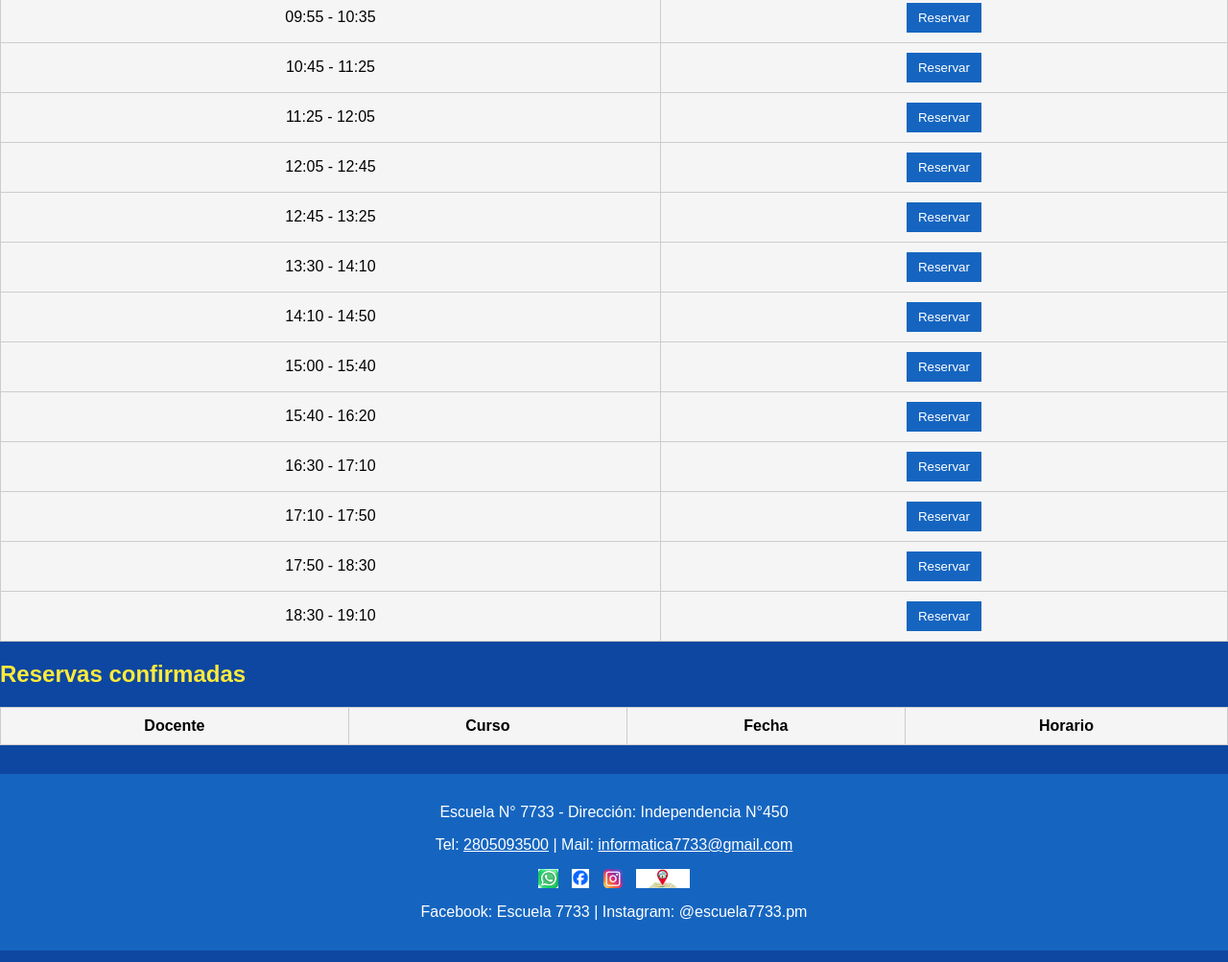
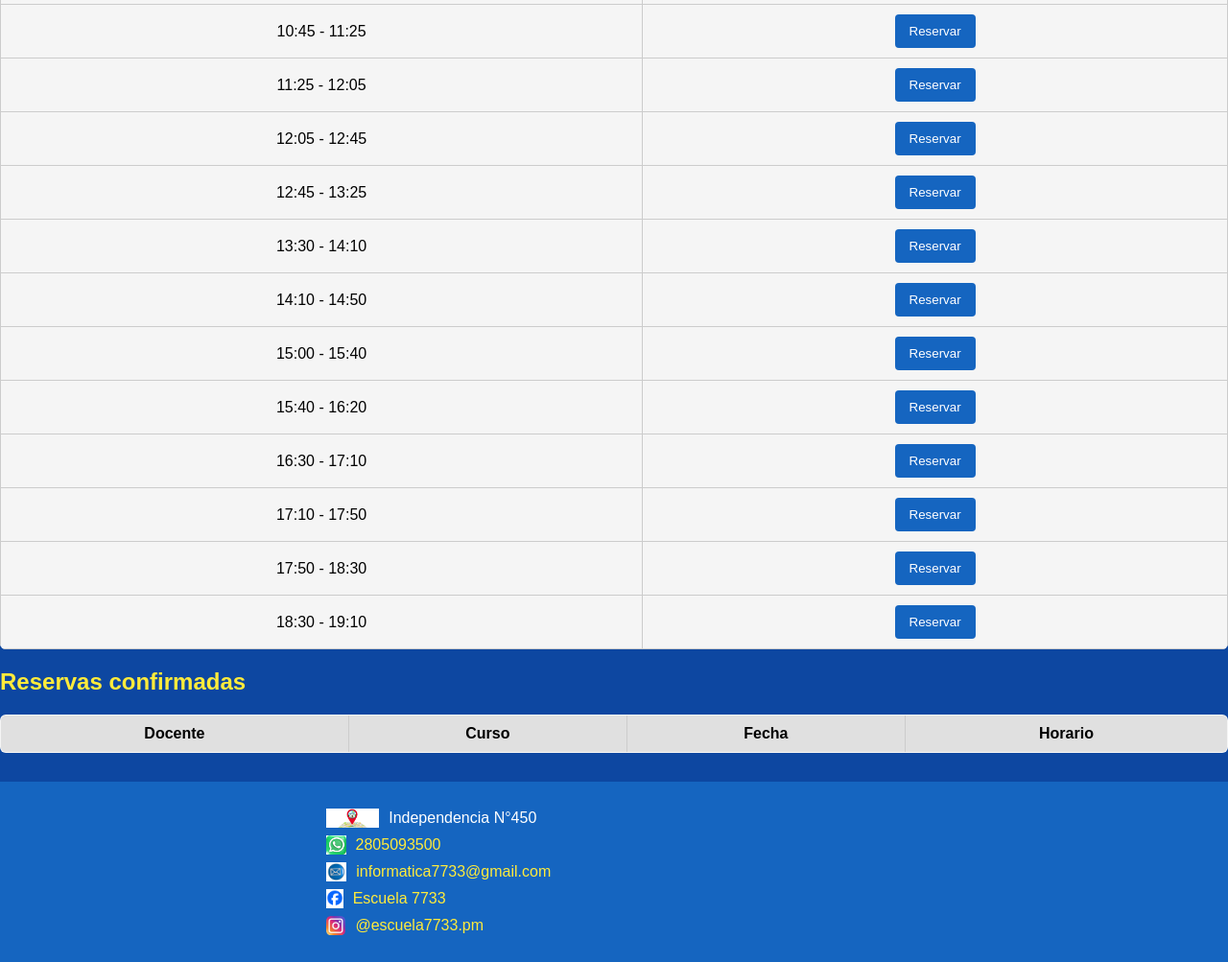
Before and after one commit to informatica7733-dot/reservas-7733-personal, a website: page public/steam.html in a window 1280 px wide. Shown: the part 599-1602 px from the top of the page at 96% size. Drawn offline with Linux system fonts and the light colour scheme; no server answers.

Commit message:
Nuevo estilo institucional completo

```diff
--- a/public/steam.html
+++ b/public/steam.html
@@ -89,17 +89,27 @@
   </script>
 </body>
 <footer>
-  <p>Escuela N° 7733 - Dirección: Independencia N°450</p>
-  <p>Tel: <a href="tel:2805093500" style="color:white;">2805093500</a>
-     | Mail: <a href="mailto:informatica7733@gmail.com" style="color:white;">informatica7733@gmail.com</a></p>
-  <p>
-    <img src="whatsapp.png" alt="WhatsApp">
-    <img src="facebook.png" alt="Facebook">
-    <img src="instagram.png" alt="Instagram">
-    <img src="ubicacion.png" alt="Ubicación">
-  </p>
-  <p>
-    Facebook: Escuela 7733 | Instagram: @escuela7733.pm
-  </p>
+  <div class="footer-container">
+    <p>
+      <img src="ubicacion.png" alt="Ubicación">
+      Independencia N°450
+    </p>
+    <p>
+      <img src="whatsapp.png" alt="WhatsApp">
+      <a href="tel:2805093500">2805093500</a>
+    </p>
+    <p>
+      <img src="mail.png" alt="Mail">
+      <a href="mailto:informatica7733@gmail.com">informatica7733@gmail.com</a>
+    </p>
+    <p>
+      <img src="facebook.png" alt="Facebook">
+      <a href="https://facebook.com/escuela7733" target="_blank">Escuela 7733</a>
+    </p>
+    <p>
+      <img src="instagram.png" alt="Instagram">
+      <a href="https://instagram.com/escuela7733.pm" target="_blank">@escuela7733.pm</a>
+    </p>
+  </div>
 </footer>
 </html>
--- a/public/styles.css
+++ b/public/styles.css
@@ -1,3 +1,4 @@
+/* Estilo general */
 body {
   font-family: Arial, sans-serif;
   background-color: #0d47a1; /* azul institucional */
@@ -6,6 +7,7 @@ body {
   padding: 0;
 }
 
+/* Encabezado con logo */
 header {
   text-align: center;
   padding: 20px;
@@ -18,14 +20,24 @@ header img {
 
 h1, h2 {
   color: #ffeb3b; /* amarillo para resaltar títulos */
+  margin: 10px 0;
 }
 
+/* Tablas */
 table {
   width: 100%;
   border-collapse: collapse;
   margin: 20px 0;
   background-color: #f5f5f5; /* gris claro */
   color: #000;
+  border-radius: 6px;
+  overflow: hidden;
+}
+
+table th {
+  background-color: #e0e0e0;
+  color: #000;
+  font-weight: bold;
 }
 
 table th, table td {
@@ -34,28 +46,51 @@ table th, table td {
   text-align: center;
 }
 
+/* Botones */
 button {
   background-color: #1565c0;
   color: #fff;
   border: none;
-  padding: 8px 12px;
+  padding: 10px 15px;
   cursor: pointer;
+  border-radius: 4px;
+  transition: background-color 0.3s ease;
 }
 
 button:hover {
   background-color: #0d47a1;
 }
 
+/* Footer institucional */
 footer {
   background-color: #1565c0;
   color: #fff;
-  text-align: center;
-  padding: 15px;
+  padding: 20px;
   margin-top: 30px;
+}
+
+.footer-container {
+  max-width: 600px;
+  margin: auto;
+  text-align: left;
+}
+
+footer p {
+  margin: 8px 0;
+  display: flex;
+  align-items: center;
 }
 
 footer img {
   height: 20px;
-  vertical-align: middle;
-  margin: 0 5px;
+  margin-right: 10px;
 }
+
+footer a {
+  color: #ffeb3b; /* amarillo para destacar enlaces */
+  text-decoration: none;
+}
+
+footer a:hover {
+  text-decoration: underline;
+}
```
Also changed, not shown: public/biblioteca.html (+22 -12 lines).
